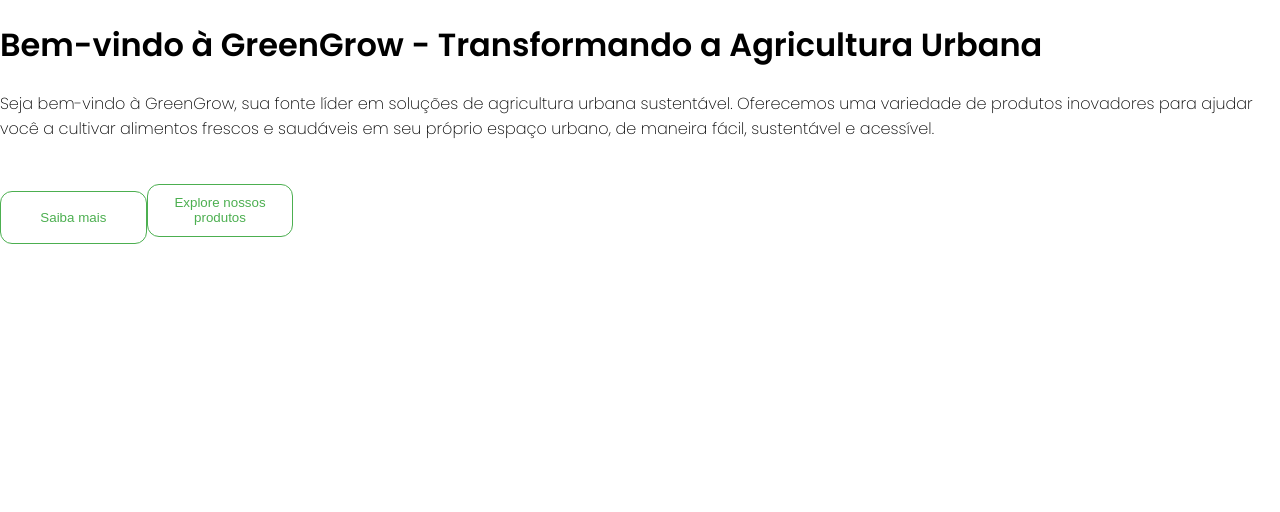
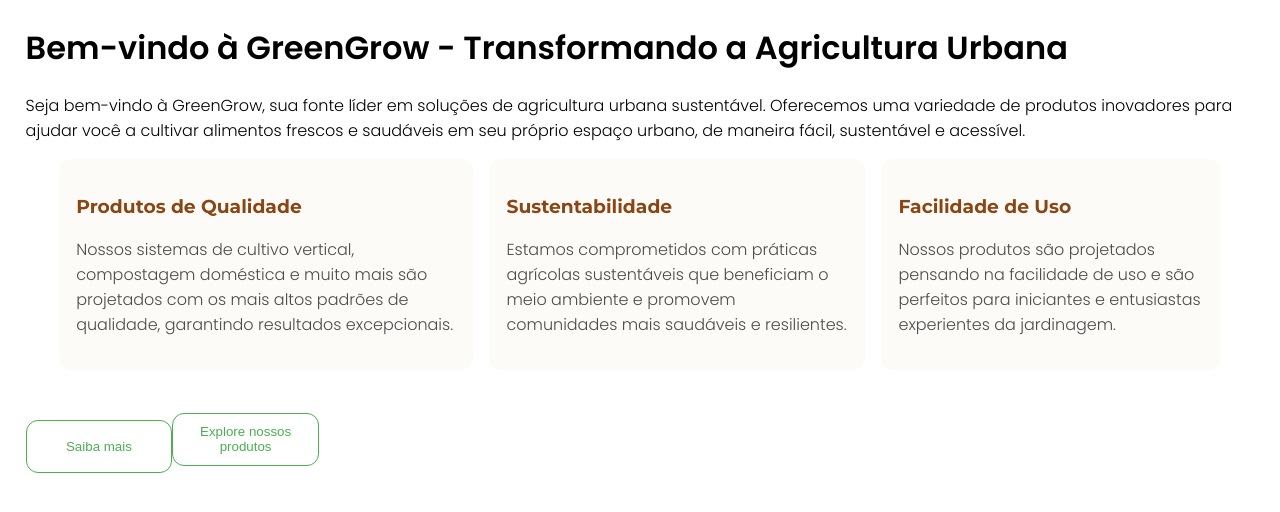
Before and after one commit to NatanVilasBoas/green-grow-site, a React (Create React App) app: page / in a window 1280 px wide. Shown: the top 512 px of the page. Built offline with nearby package versions, Linux system fonts and the light colour scheme; the HTML template or start-up script is replaced by a standard one.

Commit message:
aplicado card beneficios

```diff
--- /dev/null
+++ b/src/components/CardBeneficio/CardBeneficio.tsx
@@ -0,0 +1,39 @@
+import { ReactNode } from "react";
+import styled from "styled-components";
+
+const Card = styled.div`
+    background-color: #fdfbf8;
+    color: #4b4b4b;
+    padding: 1em;
+    margin: 0 8px;
+    border:  1px solid transparent;
+    border-radius: 12px;
+    transition: border-color 0.3s ease-in-out, transform 0.3s ease-in-out;
+
+    &:hover{
+        border-color: black;
+        z-index: 1;
+        transform: translateY(-8px);
+    }
+`
+
+const Title = styled.h3`
+    color: #8b4513;
+    font-family: 'MontSerrat', sans-serif;
+`
+
+interface CardBeneficioProps {
+    title: ReactNode;
+    text: ReactNode;
+}
+
+const CardBeneficio : React.FC<CardBeneficioProps> = ({title, text}) => {
+    return(
+        <Card>
+            <Title>{title}</Title>
+            <p>{text}</p>
+        </Card>
+    )
+}
+
+export default CardBeneficio;
--- a/src/index.css
+++ b/src/index.css
@@ -1,10 +1,8 @@
 body {
   margin: 0;
   font-family: 'Poppins', sans-serif;
-  -webkit-font-smoothing: antialiased;
-  -moz-osx-font-smoothing: grayscale;
 }
 
 p{
-  font-weight: 200;
+  font-weight: 300;
 }
--- a/src/pages/Initial/Initial.tsx
+++ b/src/pages/Initial/Initial.tsx
@@ -1,14 +1,43 @@
+import { useEffect } from "react";
 import CtaButton from "../../components/CtaButton/CtaButton";
+import styled from "styled-components";
+import CardBeneficio from "../../components/CardBeneficio/CardBeneficio";
+
+
+const Container = styled.div`
+    margin: 3vh 2vw;
+`
+
+const Beneficios = styled.section`
+    display: flex;
+    margin: 2vh 2vw;
+    justify-content: space-between;
+`
 
 const Initial = () => {
+    useEffect( () => {
+            document.title = 'Inicial';
+    })
     return (
-        <>
+        <Container>
             <h1>Bem-vindo à GreenGrow - Transformando a Agricultura Urbana</h1>
             <p>Seja bem-vindo à GreenGrow, sua fonte líder em soluções de agricultura urbana sustentável. Oferecemos uma variedade de produtos inovadores para ajudar você a cultivar alimentos frescos e saudáveis em seu próprio espaço urbano, de maneira fácil, sustentável e acessível.</p>
 
+            <Beneficios role="group">
+                <CardBeneficio
+                    title="Produtos de Qualidade"
+                    text="Nossos sistemas de cultivo vertical, compostagem doméstica e muito mais são projetados com os mais altos padrões de qualidade, garantindo resultados excepcionais." />
+                <CardBeneficio
+                    title="Sustentabilidade"
+                    text="Estamos comprometidos com práticas agrícolas sustentáveis que beneficiam o meio ambiente e promovem comunidades mais saudáveis e resilientes." />
+                <CardBeneficio
+                    title="Facilidade de Uso"
+                    text="Nossos produtos são projetados pensando na facilidade de uso e são perfeitos para iniciantes e entusiastas experientes da jardinagem." />
+            </Beneficios>
+
             <CtaButton>Saiba mais</CtaButton>
             <CtaButton>Explore nossos produtos</CtaButton>
-        </>
+        </Container>
     )
 }
 
```
Also changed, not shown: 1 other file (tests, documents, lock files or other folders).
